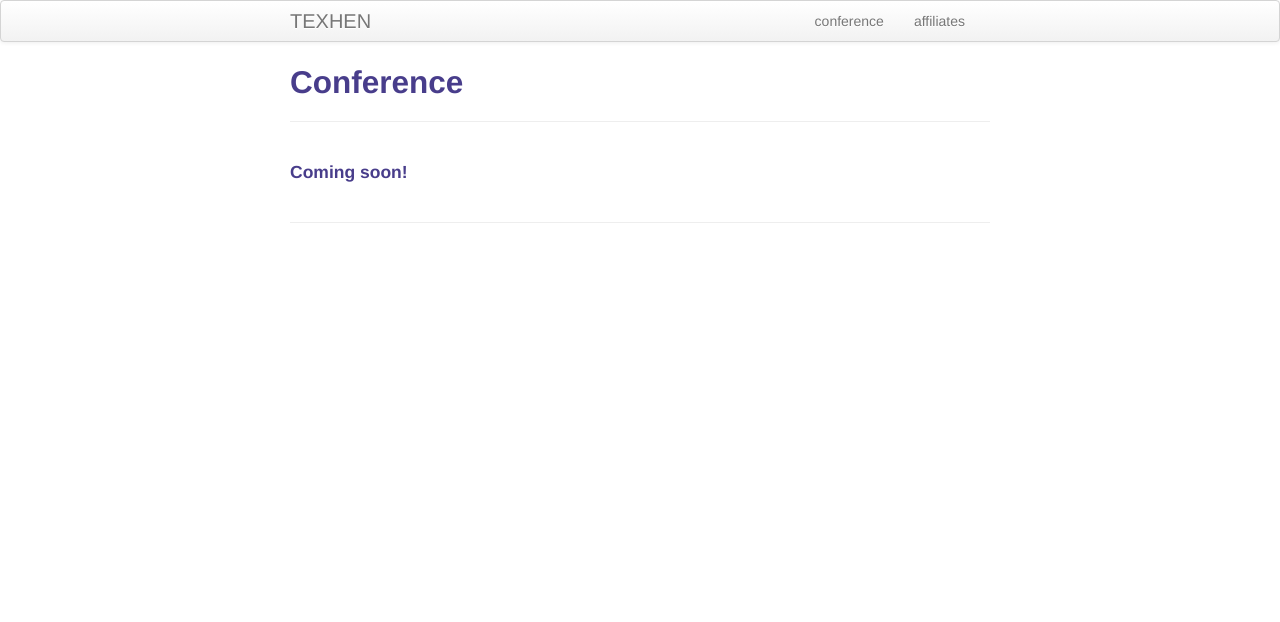
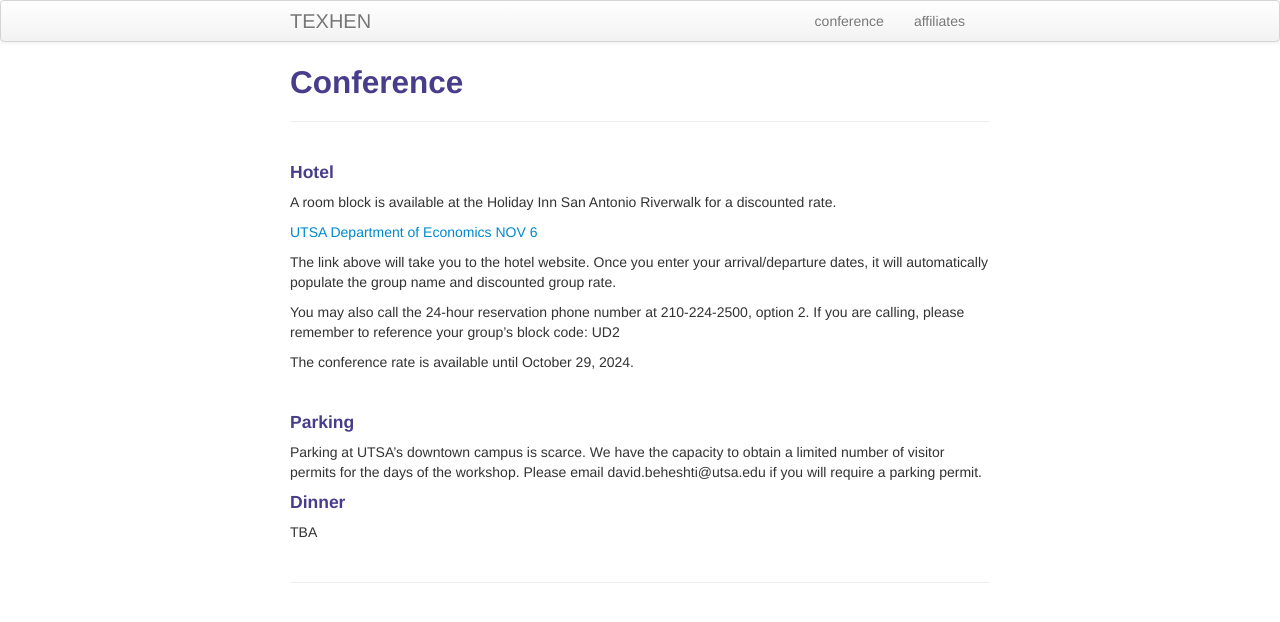
Before and after one commit to texhen/texhen.github.io, a Jekyll site: the page built from pages/conference.md, in a window 1280 px wide. Shown: the top 622 px of the page. Built offline with Jekyll 4.4.1, drawn with Linux system fonts in a browser that asks for light colours.

Commit message:
Update conference.md

```diff
--- a/pages/conference.md
+++ b/pages/conference.md
@@ -6,7 +6,27 @@ description: TEXHEN conference
 
 
 
-#### Coming soon!
+#### Hotel
+
+A room block is available at the Holiday Inn San Antonio Riverwalk for a discounted rate.
+
+[UTSA Department of Economics NOV 6](https://www.ihg.com/holidayinn/hotels/us/en/san-antonio/satrw/hoteldetail?fromRedirect=true&qSrt=sBR&qIta=99801505&icdv=99801505&qSlH=SATRW&qGrpCd=UD2&setPMCookies=true&qSHBrC=HI&qDest=217%20North%20St.%20Mary%27s%20Street%2C%20San%20Antonio%2C%20TX%2C%20US&srb_u=1)
+
+The link above will take you to the hotel website. Once you enter your arrival/departure dates, it will automatically populate the group name and discounted group rate.
+
+You may also call the 24-hour reservation phone number at 210-224-2500, option 2. If you are calling, please remember to reference your group's block code: UD2
+
+The conference rate is available until October 29, 2024.
+
+<br/>
+
+#### Parking
+
+Parking at UTSA’s downtown campus is scarce. We have the capacity to obtain a limited number of visitor permits for the days of the workshop. Please email david.beheshti@utsa.edu if you will require a parking permit.
+
+#### Dinner
+
+TBA
 
 <!-- Note: this is how to write a comment in HTML. Everything in here won't show up on your webpage.-->
 
```
